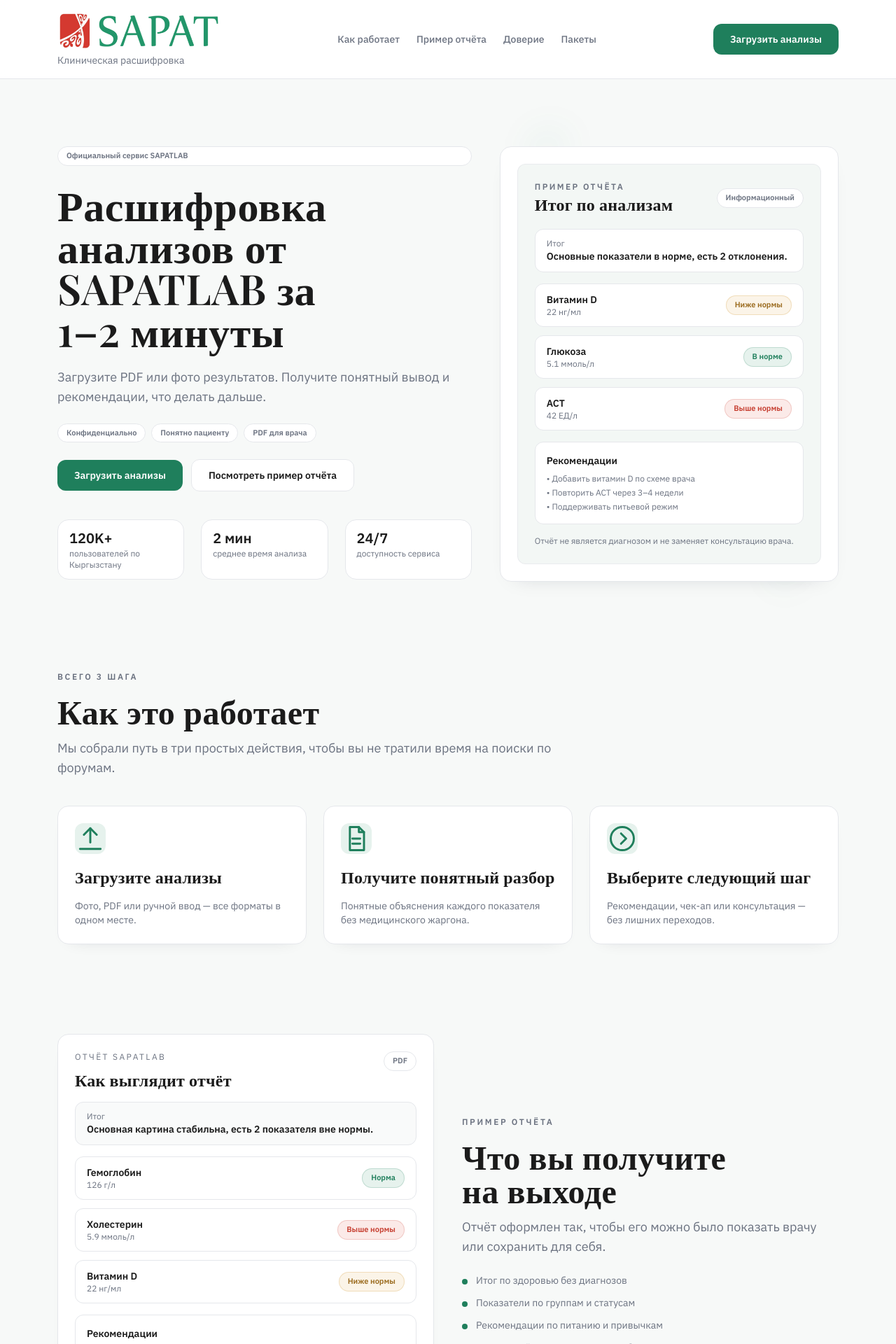
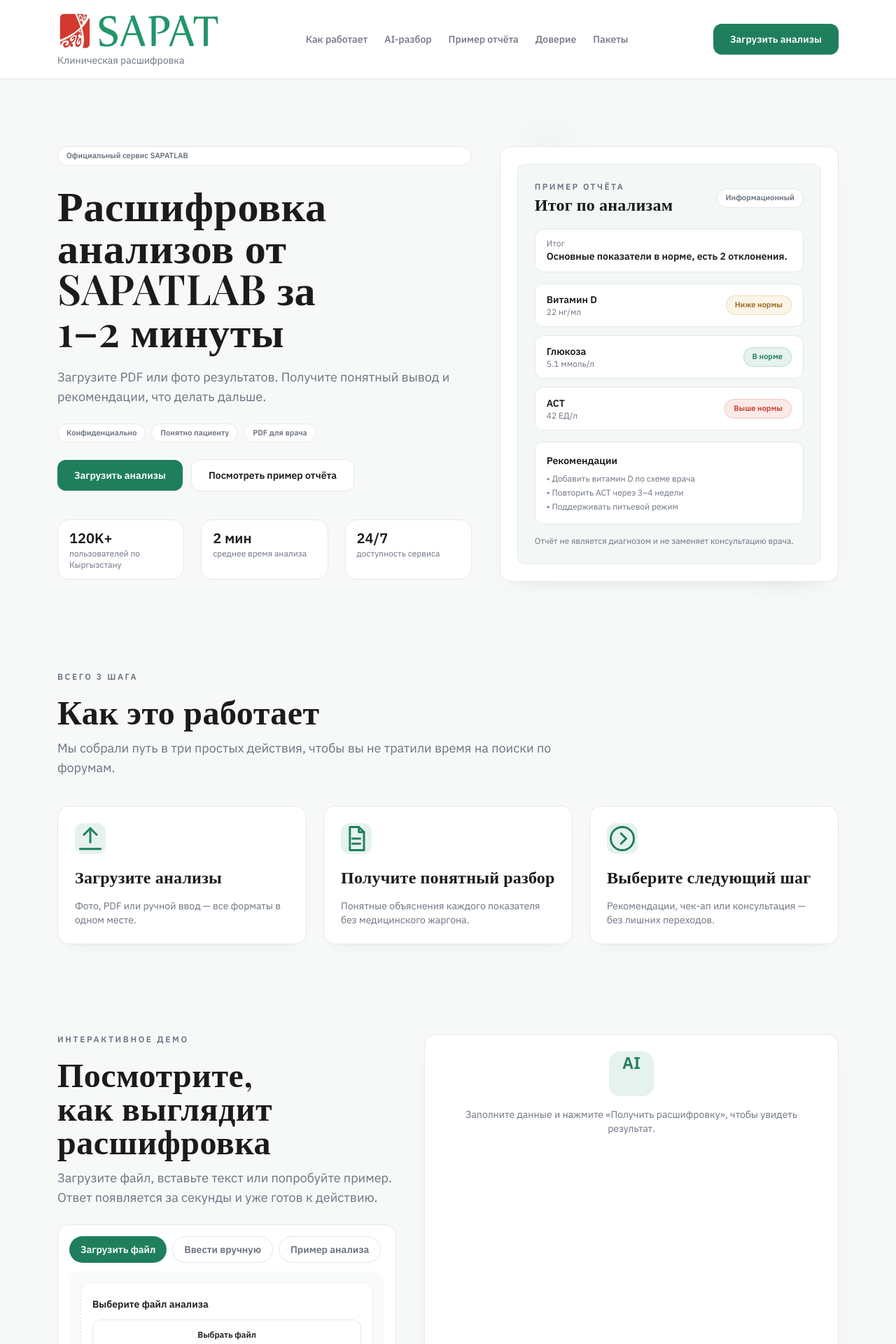
Before and after one commit to balboa16/analyzeAI, a React (Vite) app: page / in a window 1280 px wide. Shown: the top 1920 px of the page at 70% size. Built offline with nearby package versions, Linux system fonts and the light colour scheme.

Commit message:
Restore AI demo section and fix report text

```diff
--- a/src/pages/Home.jsx
+++ b/src/pages/Home.jsx
@@ -1,4 +1,5 @@
 import CTA from "../sections/CTA";
+import Demo from "../sections/Demo";
 import Footer from "../sections/Footer";
 import Header from "../sections/Header";
 import Hero from "../sections/Hero";
@@ -14,6 +15,7 @@
       <main>
         <Hero />
         <HowItWorks />
+        <Demo />
         <ReportExample />
         <TrustMini />
         <Products />
--- a/src/sections/Demo.jsx
+++ b/src/sections/Demo.jsx
@@ -27,7 +27,7 @@
     id: "cbc",
     title: "Общий анализ крови",
     match:
-      /лейкоцит|эритроцит|гемоглобин|гематокрит|тромбоцит|нейтрофил|лимфоцит|моноцит|эозинофил|базофил|соэ|wbc|rbc|hgb|hct|plt|mcv|mch|mchc|rdw/i
+      /лейкоцит|эритроцит|гемоглобин|гематокрит|тромбоцит|нейтрофил|лимфоцит|моноцит|эозинофил|базофил|соэ|сое|wbc|rbc|hgb|hct|plt|mcv|mch|mchc|rdw/i
   },
   {
     id: "bio",
@@ -44,7 +44,7 @@
   {
     id: "vitamins",
     title: "Витамины",
-    match: /витамин|b12|фолат|фолие/i
+    match: /витамин|b12|фолат|фоли/i
   }
 ];
 
@@ -149,7 +149,9 @@
       setExtractedText(text);
       return text;
     } catch (error) {
-      setFileError("Не удалось распознать файл. Попробуйте PDF с текстовым слоем или ручной ввод.");
+      setFileError(
+        "Не удалось распознать файл. Попробуйте PDF с текстовым слоем или ручной ввод."
+      );
       return "";
     } finally {
       setIsExtracting(false);
@@ -289,7 +291,10 @@
 
     if (flagged.length) {
       insights.push(
-        `Показатели внимания: ${flagged.slice(0, 3).map((item) => item.name).join(", ")}.`
+        `Показатели внимания: ${flagged
+          .slice(0, 3)
+          .map((item) => item.name)
+          .join(", ")}.`
       );
     } else if (metrics.length) {
       insights.push("Ключевые показатели находятся в пределах нормы.");
@@ -347,8 +352,8 @@
 
     return [
       flaggedCount
-        ? "Пересдать отклонённые показатели через 2–4 недели."
-        : "Плановый контроль через 6–12 месяцев.",
+        ? "Пересдать отклонённые показатели через 2-4 недели."
+        : "Плановый контроль через 6-12 месяцев.",
       "Досдать анализы по рекомендации врача.",
       "Консультация врача при симптомах или сомнениях."
     ];
@@ -359,7 +364,7 @@
       <div className="container grid gap-10 lg:items-start lg:grid-cols-[0.9fr,1.1fr]">
         <div className="flex flex-col gap-6">
           <SectionHeading
-            eyebrow="Интерактивный демо"
+            eyebrow="Интерактивное демо"
             title="Посмотрите, как выглядит расшифровка"
             subtitle="Загрузите файл, вставьте текст или попробуйте пример. Ответ появляется за секунды и уже готов к действию."
           />
@@ -431,7 +436,9 @@
               {isExtracting ? (
                 <div className="rounded-[16px] border border-stroke bg-white px-4 py-4 text-xs text-muted">
                   <div className="flex items-center justify-between">
-                    <span>Распознаем файл: {extractStatus.stage || "обработка"}</span>
+                    <span>
+                      Распознаём файл: {extractStatus.stage || "обработка"}
+                    </span>
                     <span>{Math.round(extractStatus.progress * 100)}%</span>
                   </div>
                   <div className="mt-2 h-2 w-full overflow-hidden rounded-full bg-stroke">
@@ -588,7 +595,7 @@
                 AI
               </div>
               <p className="text-sm">
-                Заполните данные и нажмите “Получить расшифровку”, чтобы увидеть результат.
+                Заполните данные и нажмите «Получить расшифровку», чтобы увидеть результат.
               </p>
               {isAnalyzing ? (
                 <div className="w-full max-w-xs overflow-hidden rounded-full bg-stroke">
--- a/src/sections/Header.jsx
+++ b/src/sections/Header.jsx
@@ -4,6 +4,7 @@
 
 const navItems = [
   { label: "Как работает", href: "#how" },
+  { label: "AI-разбор", href: "#demo" },
   { label: "Пример отчёта", href: "#report" },
   { label: "Доверие", href: "#safety" },
   { label: "Пакеты", href: "#products" }
```
Also changed, not shown: src/components/ResultSummary.jsx (line endings or trailing spaces).
